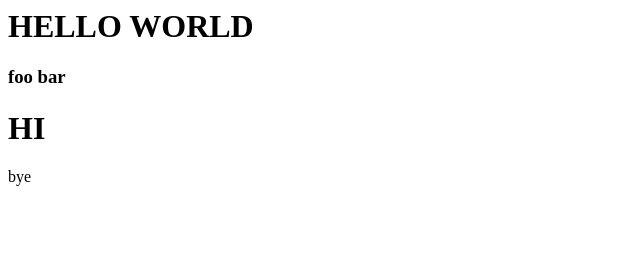
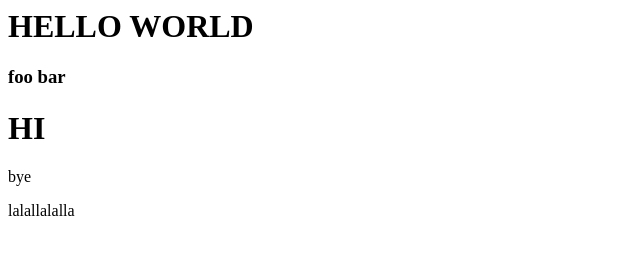
Before and after one commit to wnamen/testrepo, a plain HTML site: page index.html in a window 1280 px wide. Shown: the full height of the page, 0-640 px from the left. Drawn offline with Linux system fonts and the light colour scheme.

Commit message:
adds lalala to index.html

```diff
--- a/index.html
+++ b/index.html
@@ -4,3 +4,5 @@
 
 <h1>HI</h1>
 <p>bye</p>
+
+<p>lalallalalla</p>
```
